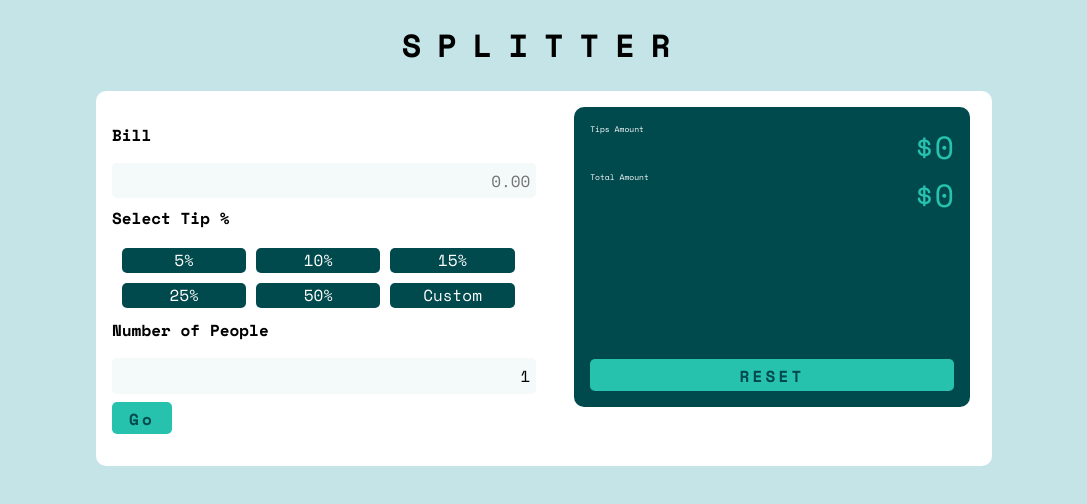
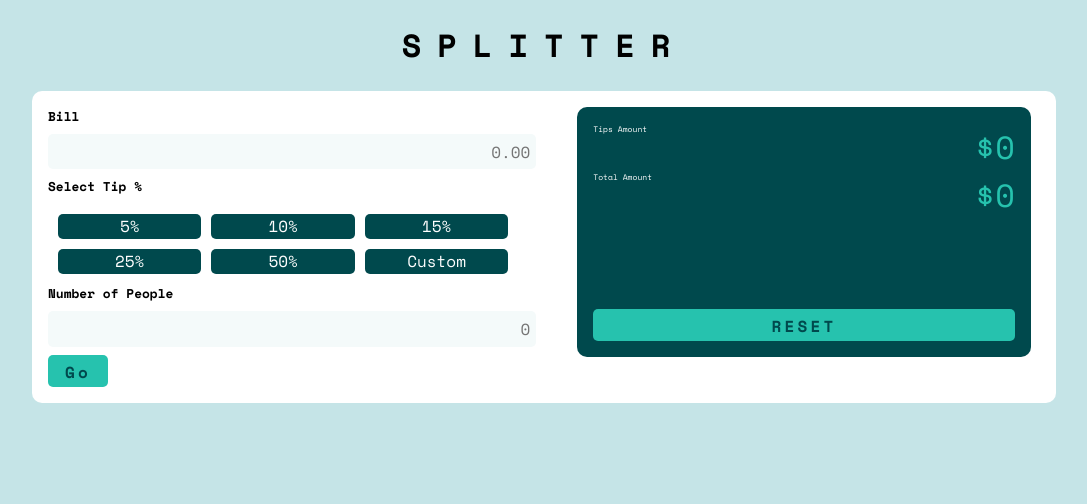
Before and after one commit to Kotaro666-dev/frontend_mentor_works, a React (Create React App) app in the folder tip-calculator-app-main/: page / in a window 1280 px wide. Shown: the top 504 px of the page, without its empty margins (96-1183 px from the left). Built offline with nearby package versions, Linux system fonts and the light colour scheme.

Commit message:
Update: Add error message

```diff
--- a/tip-calculator-app-main/src/Components/UserInput/UserInput.js
+++ b/tip-calculator-app-main/src/Components/UserInput/UserInput.js
@@ -13,19 +13,27 @@ const tipsSelection = [
 	{id: 'Custom', percent: 'Custom', number: 1, isSelected: false},
 ];
 
+const errorMessage = [
+	{id: 'bill', message: null},
+	{id: 'tip', message: null},
+	{id: 'people', message: null},
+]
+
 const UserInput = (props) => {
 	const [bill, setBill] = useState('');
-	const [people, setPeople] = useState('1');
+	const [people, setPeople] = useState('');
 	const [tips, setTips] = useState(tipsSelection);
 	const [tip, setTip] = useState(null);
+
+	const [error, setError] = useState(errorMessage);
+
 
 	useEffect(()=>{
 		if (!props.shouldResetField) {
 			return;
 		}
-		// reset field;
 		setBill('');
-		setPeople('1');
+		setPeople('');
 		setTips(tipsSelection);
 		setTip(null);
 	})
@@ -54,15 +62,36 @@ const UserInput = (props) => {
 		event.preventDefault();
 
 		if (bill.trim().length === 0) {
-			console.log('bill empty');
+			setError((prevState) => {
+				const newState = prevState.map((item) =>
+						item.id === 'bill'
+						? {id: item.id, message: 'Enter some bill.'}
+						: {id: item.id, message: null}
+				);
+				return (newState);
+			});
 			return ;
 		}
 		if (tip === null) {
-			console.log('tip is not selected');
+			setError((prevState) => {
+				const newState = prevState.map((item) =>
+						item.id === 'tip'
+						? {id: item.id, message: 'Select a tip.'}
+						: {id: item.id, message: null}
+				);
+				return (newState);
+			});
 			return ;
 		}
 		if (people.trim().length === 0) {
-			console.log('people empty');
+			setError((prevState) => {
+				const newState = prevState.map((item) =>
+						item.id === 'people'
+						? {id: item.id, message: 'Enter a number of people.'}
+						: {id: item.id, message: null}
+				);
+				return (newState);
+			});
 			return ;
 		}
 		props.setUserInput(+bill, tip, +people);
@@ -70,9 +99,15 @@ const UserInput = (props) => {
 
 	return(
 		<form onSubmit={addUserInput} className={classes.input}>
-			<label>Bill</label>
-			<input id="bill" placeholder='0.00' type="text" onChange={onChangeBill} value={bill} className={classes.input}/>
-			<label>Select Tip %</label>
+			<div className={classes.label_field}>
+				<label>Bill</label>
+				{error[0].message && <p className={classes.error_message}>{error[0].message}</p>}
+			</div>
+				<input id="bill" placeholder='0.00' type="text" onChange={onChangeBill} value={bill} className={classes.input}/>
+			<div className={classes.label_field}>
+				<label>Select Tip %</label>
+				{error[1].message && <p className={classes.error_message}>{error[1].message}</p>}
+			</div>
 			<Card className={classes.card}>
 				{
 					tips.map((tip) => (
@@ -82,8 +117,11 @@ const UserInput = (props) => {
 					))
 				}
 			</Card>
+			<div className={classes.label_field}>
 			<label>Number of People</label>
-			<input id="numberOfPeople" type="text" onChange={onChangePeople} value={people} className={classes.input} />
+			{error[2].message && <p className={classes.error_message}>{error[2].message}</p>}
+			</div>
+			<input id="numberOfPeople" placeholder='0' type="text" onChange={onChangePeople} value={people} className={classes.input} />
 			<Button type="submit" className={classes.button}>Go</Button>
 		</form>
 	);
--- a/tip-calculator-app-main/src/Components/UserInput/UserInput.module.css
+++ b/tip-calculator-app-main/src/Components/UserInput/UserInput.module.css
@@ -1,16 +1,26 @@
 @import '../../constants.css';
 
 .input {
-	margin: 1rem auto;
 	padding: 1rem;
 	width: 100%;
 	max-width: 40rem;
 }
 
+.input .label_field {
+	display: flex;
+	justify-content: space-between;
+}
+
 .input label {
 	display: block;
+	font-size: 0.8rem;
 	font-weight: bold;
 	margin-bottom: 0.5rem;
+}
+
+.input .error_message {
+	color: red;
+	font-size: 0.5rem;
 }
 
 .input input {
--- a/tip-calculator-app-main/src/index.css
+++ b/tip-calculator-app-main/src/index.css
@@ -11,6 +11,6 @@ html {
 }
 
 body {
-	width: 70%;
+	width: 80%;
 	margin: 0 auto;
 }
```
